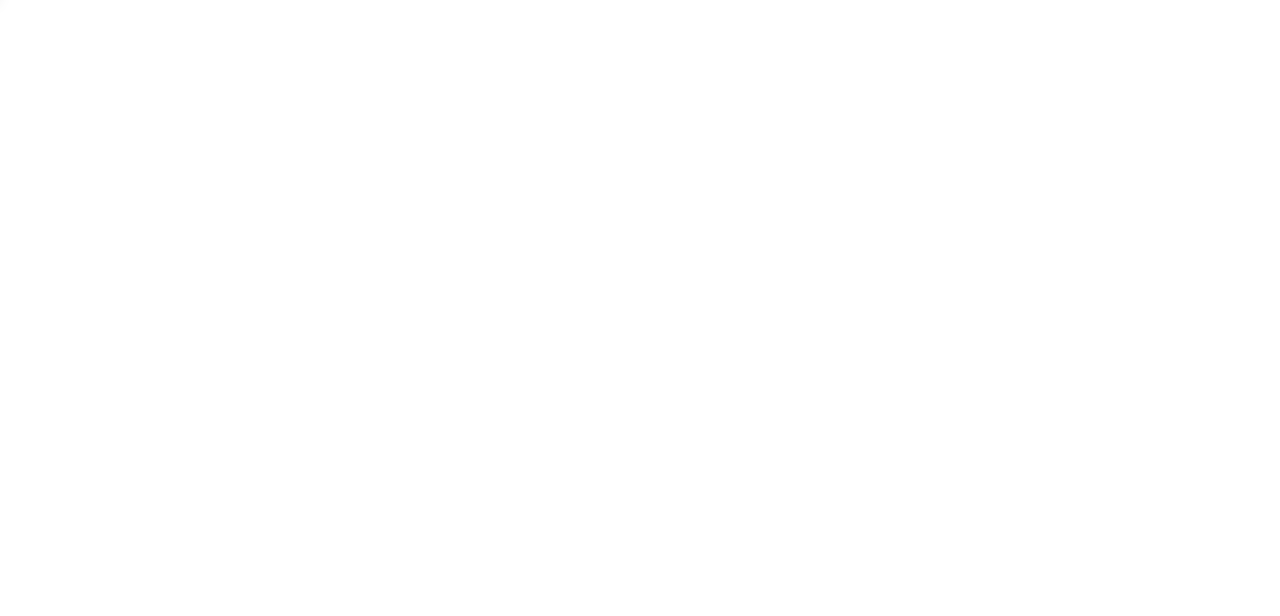
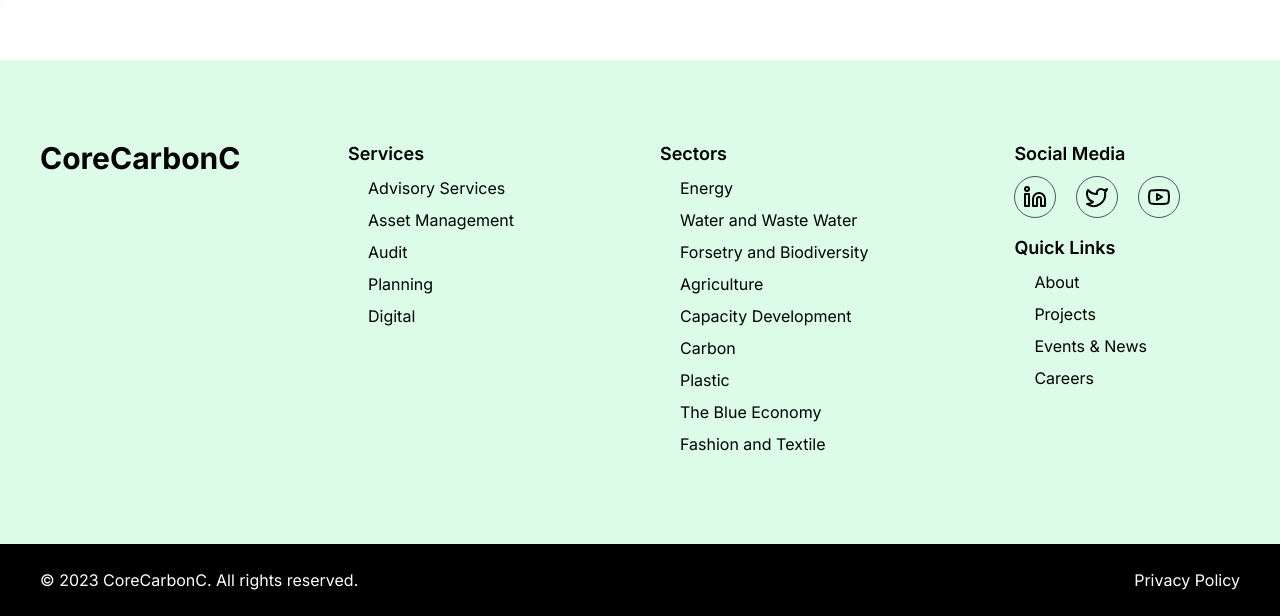
Before and after one commit to saadbutt27/core-carbon, a Next.js app: page / in a window 1280 px wide. Shown: the part 804-1420 px from the top of the page. Before the commit the page ends 860 px from the top, so only its background shows below. Built offline with nearby package versions, Linux system fonts and the light colour scheme.

Commit message:
Footer created

```diff
--- a/src/app/layout.tsx
+++ b/src/app/layout.tsx
@@ -2,6 +2,7 @@
 import type { Metadata } from "next";
 import { Inter } from "next/font/google";
 import Navbar from "@/components/layout/Navbar";
+import Footer from "@/components/layout/Footer";
 
 const inter = Inter({ subsets: ["latin"] });
 
@@ -20,6 +21,7 @@
       <body className={inter.className}>
         <Navbar />
         {children}
+        <Footer />
       </body>
     </html>
   );
--- a/src/components/layout/Footer.tsx
+++ b/src/components/layout/Footer.tsx
@@ -1,10 +1,131 @@
 import React from "react";
+import Link from "next/link";
+import { LinkedinIcon } from "lucide-react";
+import { TwitterIcon } from "lucide-react";
+import { YoutubeIcon } from "lucide-react";
+
+const navigationList = [
+  {
+    listTitle: "Services",
+    dropdownList: [
+      "Advisory Services",
+      "Asset Management",
+      "Audit",
+      "Planning",
+      "Digital",
+    ],
+  },
+  {
+    listTitle: "Sectors",
+    dropdownList: [
+      "Energy",
+      "Water and Waste Water",
+      "Forsetry and Biodiversity",
+      "Agriculture",
+      "Capacity Development",
+      "Carbon",
+      "Plastic",
+      "The Blue Economy",
+      "Fashion and Textile",
+    ],
+  },
+  {
+    listTitle: "Projects",
+  },
+  {
+    listTitle: "Resources",
+  },
+  {
+    listTitle: "About",
+    dropdownList: ["Profile", "Team", "Events and News", "Careers"],
+  },
+  {
+    listTitle: "Contact us",
+  },
+];
 
 export default function Footer() {
   return (
-    <footer>
-      <div className="grid grid-cols-5">
-        <div></div>
+    <footer className="">
+      <div className="bg-green-100 grid md:grid-cols-2 lg:grid-cols-[auto,1fr,1fr,1fr] md:justify-items-center gap-12 px-10 py-20">
+        <div className="flex justify-center lg:items-start items-center text-black text-3xl font-bold">
+          <Link href={"#"}>CoreCarbonC</Link>
+        </div>
+        <div>
+          <h3 className="text-lg font-semibold mb-2">
+            {navigationList[0].listTitle}
+          </h3>
+          <ul>
+            {navigationList[0].dropdownList?.map((item, index) => (
+              <li
+                key={index}
+                className="text-base ml-5 mb-2 hover:underline duration-300"
+              >
+                <Link href={"#"}>{item}</Link>
+              </li>
+            ))}
+          </ul>
+        </div>
+        <div>
+          <h3 className="text-lg font-semibold mb-2">
+            {navigationList[1].listTitle}
+          </h3>
+          <ul>
+            {navigationList[1].dropdownList?.map((item, index) => (
+              <li
+                key={index}
+                className="text-base ml-5 mb-2 hover:underline duration-300"
+              >
+                <Link href={"#"}>{item}</Link>
+              </li>
+            ))}
+          </ul>
+        </div>
+        <div>
+          <div className="mb-4">
+            <h3 className="text-lg font-semibold mb-2">Social Media</h3>
+            <ul className="flex gap-x-5">
+              <li className="group border border-gray-600 rounded-full p-2 hover:bg-black transition-colors duration-300">
+                <Link href={"#"}>
+                  <LinkedinIcon className="group-hover:text-white" />
+                </Link>
+              </li>
+              <li className="group border border-gray-600 rounded-full p-2 hover:bg-black transition-colors duration-300">
+                <Link href={"#"}>
+                  <TwitterIcon className="group-hover:text-white" />
+                </Link>
+              </li>
+              <li className="group border border-gray-600 rounded-full p-2 hover:bg-black transition-colors duration-300">
+                <Link href={"#"}>
+                  <YoutubeIcon className="group-hover:text-white" />
+                </Link>
+              </li>
+            </ul>
+          </div>
+          <div>
+            <h3 className="text-lg font-semibold mb-2">Quick Links</h3>
+            <ul>
+              <li className="text-base ml-5 mb-2 hover:underline duration-300">
+                <Link href={"#"}>About</Link>
+              </li>
+              <li className="text-base ml-5 mb-2 hover:underline duration-300">
+                <Link href={"#"}>Projects</Link>
+              </li>
+              <li className="text-base ml-5 mb-2 hover:underline duration-300">
+                <Link href={"#"}>Events & News</Link>
+              </li>
+              <li className="text-base ml-5 mb-2 hover:underline duration-300">
+                <Link href={"#"}>Careers</Link>
+              </li>
+            </ul>
+          </div>
+        </div>
+      </div>
+      <div className="bg-black text-white flex md:flex-row flex-col justify-between items-center px-10 py-6">
+        <p>&copy; 2023 CoreCarbonC. All rights reserved.</p>
+        <Link href={"#"} className="hover:underline duration-300">
+          Privacy Policy
+        </Link>
       </div>
     </footer>
   );
--- a/src/components/layout/Navbar.tsx
+++ b/src/components/layout/Navbar.tsx
@@ -1,7 +1,6 @@
 "use client";
 import React, { useState, useEffect } from "react";
 import { ChevronDown, MenuIcon } from "lucide-react";
-// import Sidebar from "./Sidebar"; // Create Sidebar component separately
 import Link from "next/link";
 import Sidebar from "./Sidebar";
 
@@ -80,11 +79,11 @@
     <>
       <header>
         <nav
-          className={`py-4 h-auto backdrop-blur-md bg-white bg-opacity-90 p-4 sticky top-0 z-50 shadow-lg`}
+          className={`py-4 px-10 h-auto backdrop-blur-md bg-white bg-opacity-90 p-4 sticky top-0 z-50 shadow-lg`}
         >
           <div className="container mx-auto flex justify-between items-center">
-            <div className="text-black text-xl">
-              <Link href={"#"}>CoreCarbonCanada</Link>
+            <div className="text-black font-bold text-2xl">
+              <Link href={"#"}>CoreCarbonC</Link>
             </div>
 
             {/* Hamburger menu for small screens */}
@@ -102,16 +101,16 @@
                     <Link href={"/"}>Services</Link>
                     <ChevronDown className="w-4 h-4 mt-1 hover:text-blue-500" />
                   </div>
-                  <div className="sm:min-w-0 absolute right-0">
+                  <div className="sm:min-w-0 absolute left-3/4">
                     <ul
-                      className="flex flex-col group-hover:max-h-max group-hover:py-2 max-h-0 w-64 md:w-80 overflow-hidden
+                      className="flex flex-col group-hover:max-h-max group-hover:py-2 max-h-0 w-52 overflow-hidden
                    duration-500 bg-white text-xs sm:text-base font-normal rounded-md
                    group-hover:shadow-md px-1 group-hover:border border-transparent group-hover:border-slate-200 cursor-pointer"
                     >
                       {navigationList[0].dropdownList?.map((item, index) => (
                         <li
                           key={index}
-                          className="px-1 py-2 shrink-0 hover:bg-slate-300 duration-200"
+                          className="px-1 py-2 shrink-0 hover:text-blue-500 duration-200"
                         >
                           {item}
                         </li>
@@ -124,16 +123,16 @@
                     <Link href={"/"}>Sectors</Link>
                     <ChevronDown className="w-4 h-4 mt-1 hover:text-blue-500" />
                   </div>
-                  <div className="sm:min-w-0 absolute right-0">
+                  <div className="sm:min-w-0 absolute left-3/4">
                     <ul
-                      className="flex flex-col group-hover:max-h-max group-hover:py-2 max-h-0 w-64 md:w-80 overflow-hidden
+                      className="flex flex-col group-hover:max-h-max group-hover:py-2 max-h-0 w-64 overflow-hidden
                    duration-500 bg-white text-xs sm:text-base font-normal rounded-md
                    group-hover:shadow-md px-1 group-hover:border border-transparent group-hover:border-slate-200 cursor-pointer"
                     >
                       {navigationList[1].dropdownList?.map((item, index) => (
                         <li
                           key={index}
-                          className="px-1 py-2 shrink-0 hover:bg-slate-300 duration-200"
+                          className="px-1 py-2 shrink-0 hover:text-blue-500 duration-200"
                         >
                           {item}
                         </li>
@@ -152,16 +151,16 @@
                     <Link href={"/"}>About</Link>
                     <ChevronDown className="w-4 h-4 mt-1 hover:text-blue-500" />
                   </div>
-                  <div className="sm:min-w-0 absolute right-0">
+                  <div className="sm:min-w-0 absolute left-3/4">
                     <ul
-                      className="flex flex-col group-hover:max-h-max group-hover:py-2 max-h-0 w-64 md:w-80 overflow-hidden
+                      className="flex flex-col group-hover:max-h-max group-hover:py-2 max-h-0 w-48 overflow-hidden
                    duration-500 bg-white text-xs sm:text-base font-normal rounded-md
                    group-hover:shadow-md px-1 group-hover:border border-transparent group-hover:border-slate-200 cursor-pointer"
                     >
                       {navigationList[4].dropdownList?.map((item, index) => (
                         <li
                           key={index}
-                          className="px-1 py-2 shrink-0 hover:bg-slate-300 duration-200"
+                          className="px-1 py-2 shrink-0 hover:text-blue-500 duration-200"
                         >
                           {item}
                         </li>
--- a/src/components/layout/Sidebar.tsx
+++ b/src/components/layout/Sidebar.tsx
@@ -65,8 +65,8 @@
         }`}
       >
         <div className="flex justify-between items-center mb-4">
-          <div className="text-black text-xl">
-            <Link href={"#"}>CoreCarbonCanada</Link>
+          <div className="text-black font-bold text-2xl">
+            <Link href={"#"}>CoreCarbonC</Link>
           </div>
           <div className="flex justify-end">
             <button onClick={() => onClose(true)}>
@@ -89,7 +89,7 @@
                   {navigationList[0].dropdownList?.map((item, index) => (
                     <li
                       key={index}
-                      className="text-center text-sm px-1 py-2 shrink-0 hover:bg-slate-300 duration-200"
+                      className="text-center text-sm px-1 py-2 shrink-0 hover:text-blue-500 duration-200"
                     >
                       {item}
                     </li>
@@ -110,7 +110,7 @@
                   {navigationList[1].dropdownList?.map((item, index) => (
                     <li
                       key={index}
-                      className="text-center text-sm px-1 py-2 shrink-0 hover:bg-slate-300 duration-200"
+                      className="text-center text-sm px-1 py-2 shrink-0 hover:text-blue-500 duration-200"
                     >
                       {item}
                     </li>
@@ -137,7 +137,7 @@
                   {navigationList[4].dropdownList?.map((item, index) => (
                     <li
                       key={index}
-                      className="text-center text-sm px-1 py-2 shrink-0 hover:bg-slate-300 duration-200"
+                      className="text-center text-sm px-1 py-2 shrink-0 hover:text-blue-500 duration-200"
                     >
                       {item}
                     </li>
```
